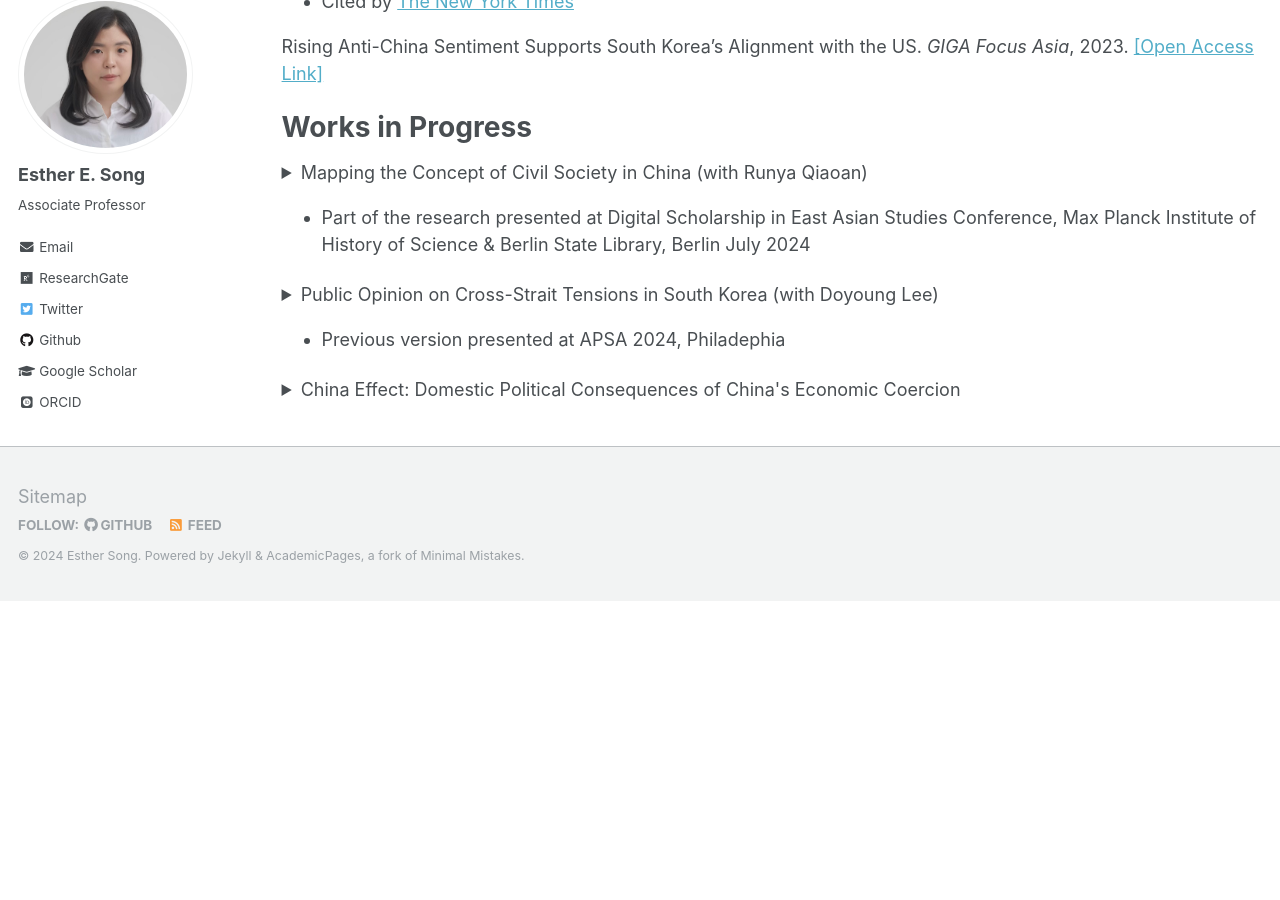
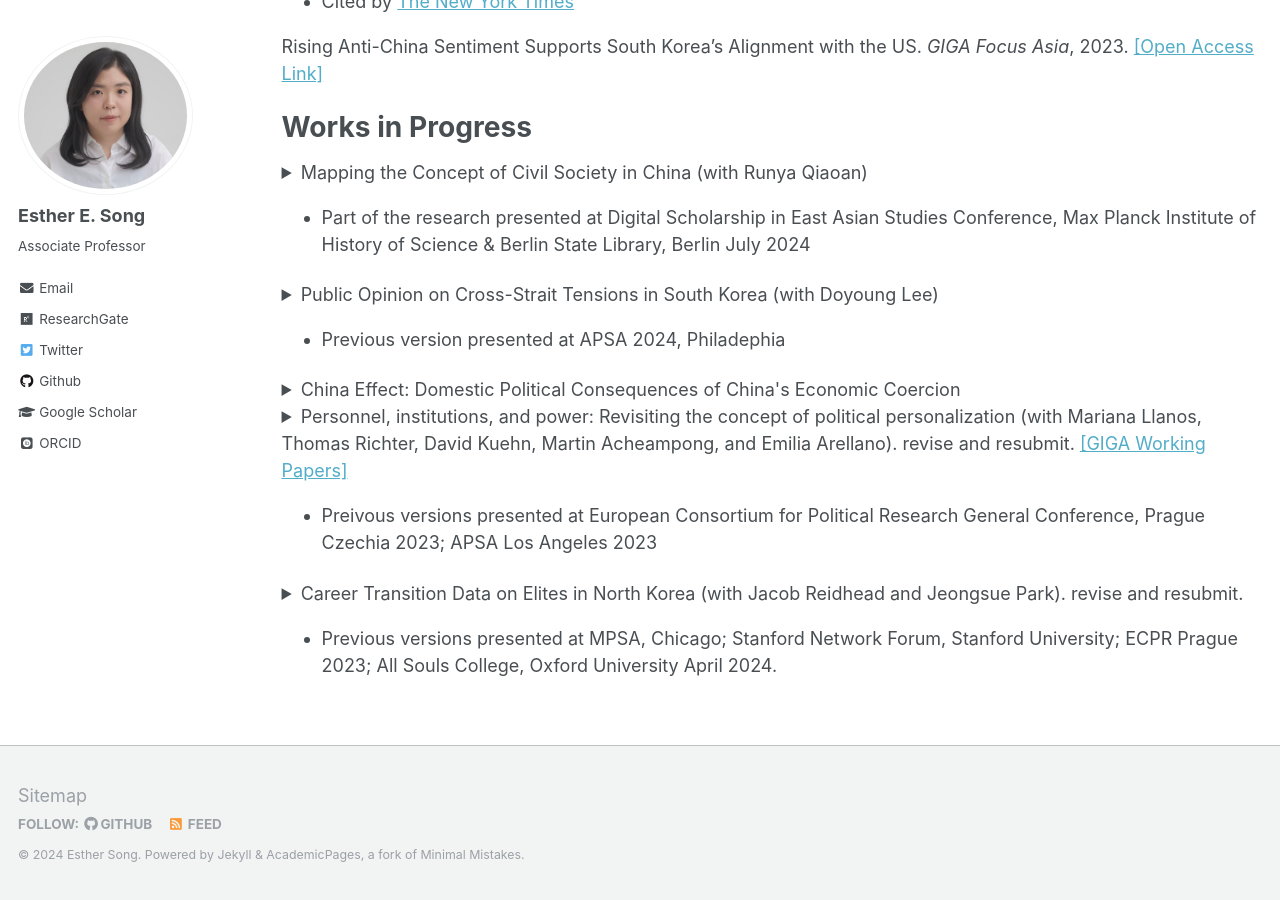
Before and after one commit to ehsong/ehsong.github.io, a Jekyll site: the page built from _pages/research.md, in a window 1280 px wide and 900 px high, scrolled down 2811 px. Built offline with Jekyll 4.4.1, drawn with Linux system fonts in a browser that asks for light colours; some web fonts are replaced; before the commit the page ends 3412 px from its top, so only the background shows below that; some of the changed lines change nothing that is shown.

Commit message:
Update research.md

```diff
--- a/_pages/research.md
+++ b/_pages/research.md
@@ -63,7 +63,7 @@ Rising Anti-China Sentiment Supports South Korea’s Alignment with the US. *GIG
 
 <details style="display:inline"><summary>Public Opinion on Cross-Strait Tensions in South Korea (with Doyoung Lee)</summary><br><p>South Korea has established a security alliance with the United States, yet its principal trading partner is China. This three-way association poses challenging foreign policy decisions for South Korea, particularly amid the backdrop of the intense rivalry between the United States and China. One of the dilemmas involves aligning with the U.S. and Taiwan concerning military tensions in the Taiwan Strait. This decision is not only shaped by national interests but also by domestic factors such as public sentiment. This article explores South Korean public attitudes toward the escalating tensions between the U.S. and China over Taiwan, aiming to provide insight into the factors influencing their preferences. The analysis relies on data from social media, news sources, and surveys.</p></details><ul><li><p>Previous version presented at APSA 2024, Philadephia</p></li></ul>
 
-<details style="display:inline"><summary>China Effect: Domestic Political Consequences of China's Economic Coercion</summary>
+<details style="display:inline"><summary>China Effect: Domestic Political Consequences of China's Economic Coercion</summary></details>
 
 <details style="display:inline"><summary> Personnel, institutions, and power: Revisiting the concept of political personalization (with Mariana Llanos, Thomas Richter, David Kuehn, Martin Acheampong, and Emilia Arellano). revise and resubmit. <a href="https://www.econstor.eu/bitstream/10419/281768/1/1878883526.pdf" target="_blank"> [GIGA Working Papers]</a></summary></details><ul><li><p> Preivous versions presented at European Consortium for Political Research General Conference, Prague Czechia 2023; APSA Los Angeles 2023</p></li></ul>
 
```
